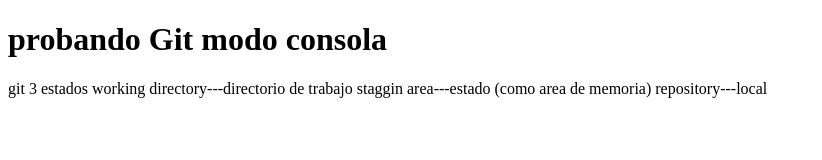
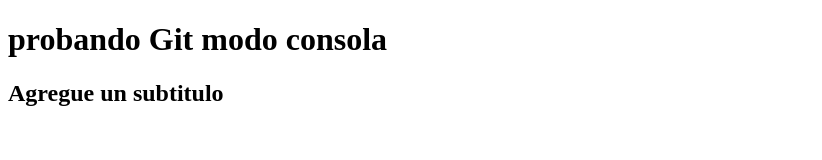
Before and after one commit to alegon23/pruebacodoacodo2020, a plain HTML site: page index.html in a window 1280 px wide. Shown: the whole page, without its empty margins (0-822 px from the left). Drawn offline with Linux system fonts and the light colour scheme.

Commit message:
agregando h2

```diff
--- a/index.html
+++ b/index.html
@@ -8,12 +8,14 @@
 <body>
     <h1>probando Git modo consola</h1>
 
-    git 3 estados
+   <!--git 3 estados
 
     working directory---directorio de trabajo
 
     staggin area---estado (como area de memoria)
 
-    repository---local
+    repository---local-->
+
+    <h2>Agregue un subtitulo</h2>
 </body>
 </html>
```
